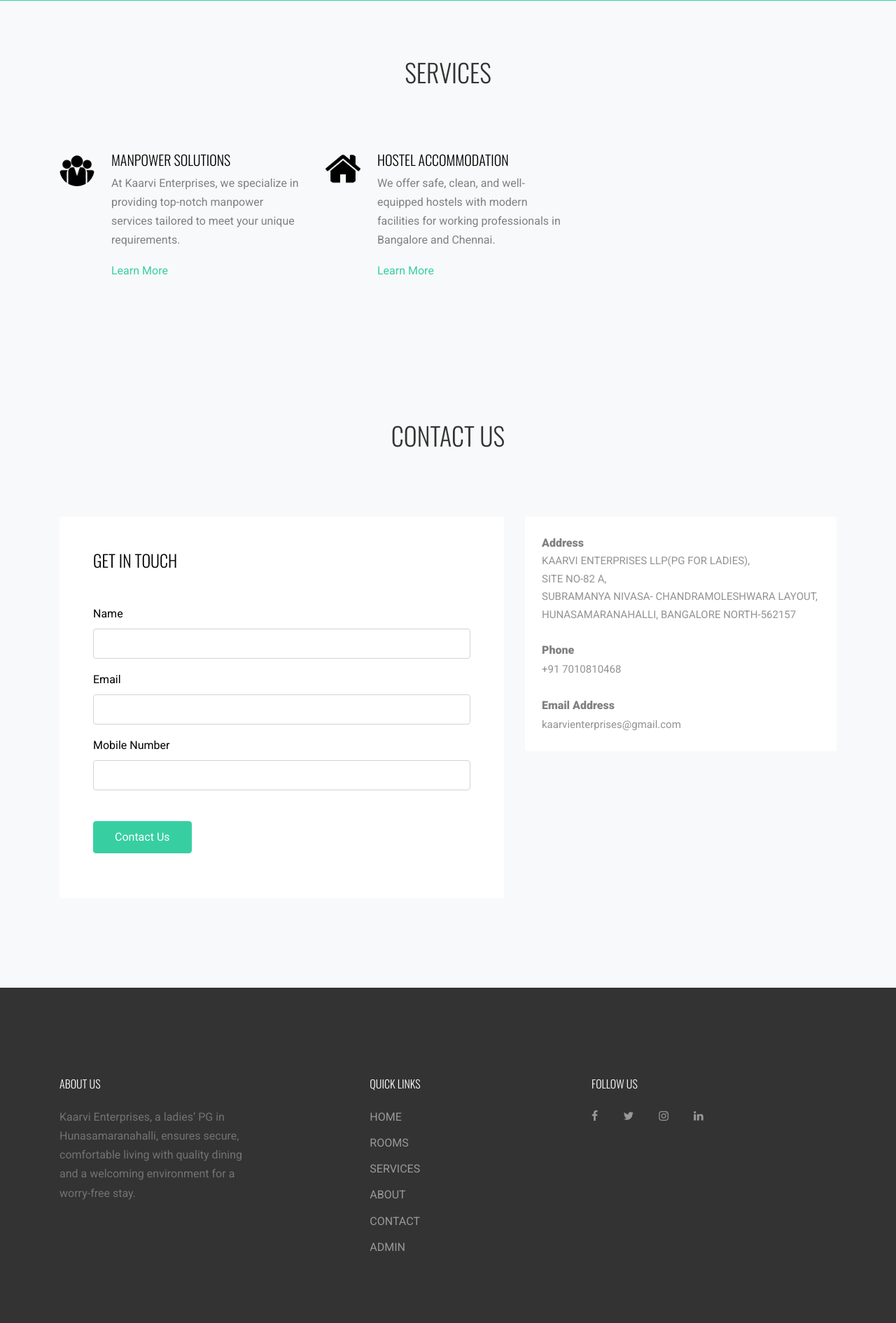
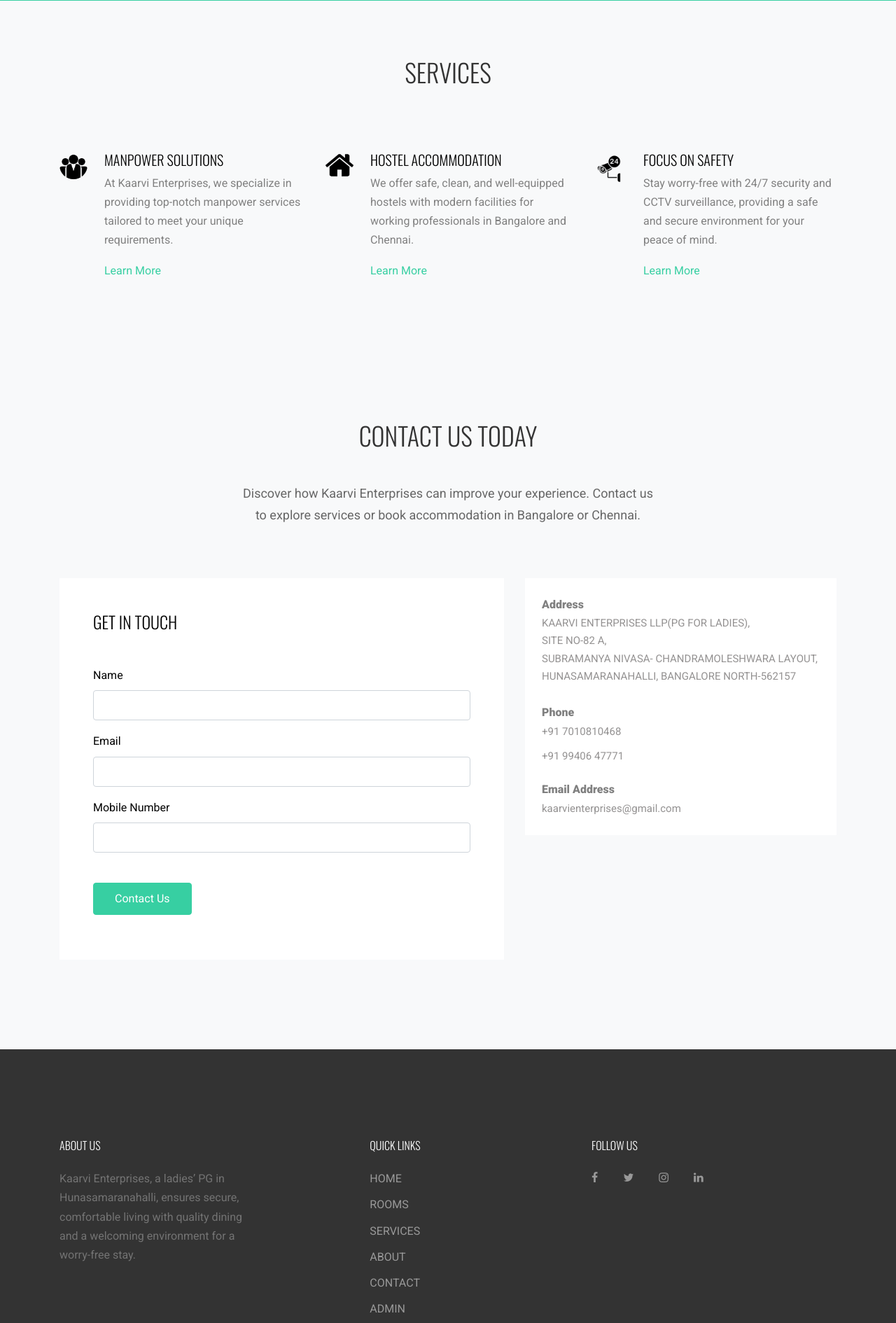
Before and after one commit to Bibinku/hosttry, a Django app: page / in a window 1280 px wide. Shown: the part 3426-5316 px from the top of the page at 70% size. Run offline with Django 5.2, Linux system fonts and the light colour scheme; data comes from the database, SQL or seed files in the repository; some libraries are stand-ins or nearby versions; some web fonts are replaced.

Commit message:
editing pages

```diff
--- a/Frontend/templates/Rooms.html
+++ b/Frontend/templates/Rooms.html
@@ -127,7 +127,7 @@
             {% endfor %}
         </div>
     </div>
-</div>
+</div><br><br>
 
 
 
--- a/Frontend/templates/home.html
+++ b/Frontend/templates/home.html
@@ -346,13 +346,14 @@
     <div class="row mb-5">
       <div class="col-12 text-center">
         <h2 class="section-title mb-3" style="font-size: 36px; font-weight: bold; color: #333; margin-bottom: 20px;">Services</h2><br>
-      </div>
+
+      </div><br>
     </div>
     <div class="row align-items-stretch" >
       <div class="col-md-6 col-lg-4 mb-4 mb-lg-4" data-aos="fade-up" >
         <div class="unit-4 d-flex">
           <div class="-4-icon mr-4">
-            <img src="{% static '/frontend/icons/man.png' %}" alt="Your Icon" style="width: 50px; height: 50px; border-radius: 50%;">
+            <img src="{% static '/frontend/icons/man.png' %}" alt="Your Icon" style="width: 40px; height: 40px; border-radius: 50%;">
           </div>
           <div>
             <h3>Manpower Solutions</h3>
@@ -364,11 +365,24 @@
       <div class="col-md-6 col-lg-4 mb-4 mb-lg-4" data-aos="fade-up" data-aos-delay="100"   >
         <div class="unit-4 d-flex">
           <div class="-4-icon mr-4">
-            <img src="{% static '/frontend/icons/home.png' %}" alt="Your Icon" style="width: 50px; height: 50px; border-radius: 50%;">
+            <img src="{% static '/frontend/icons/home.png' %}" alt="Your Icon" style="width: 40px; height: 40px; border-radius: 50%;">
           </div>
           <div>
             <h3>Hostel Accommodation</h3>
             <p>We offer safe, clean, and well-equipped hostels with modern facilities for working professionals in Bangalore and Chennai.</p>
+            <p><a href="{% url 'ourservices' %}">Learn More</a></p>
+          </div>
+
+        </div>
+      </div>
+      <div class="col-md-6 col-lg-4 mb-4 mb-lg-4" data-aos="fade-up" data-aos-delay="100"   >
+        <div class="unit-4 d-flex">
+          <div class="-4-icon mr-4">
+            <img  src="{% static '/frontend/icons/cctv.png' %}" alt="Your Icon" style="width: 50px; height: 50px; border-radius: 50%;">
+          </div>
+          <div>
+            <h3>Focus on Safety</h3>
+            <p>Stay worry-free with 24/7 security and CCTV surveillance, providing a safe and secure environment for your peace of mind.</p>
             <p><a href="{% url 'ourservices' %}">Learn More</a></p>
           </div>
 
@@ -387,8 +401,11 @@
         <div class="row mb-5">
           <div class="col-12 text-center">
             <h2 style="font-size: 36px; font-weight: bold; color: #333; margin-bottom: 20px;">
-                Contact Us
+                Contact Us Today
             </h2><br>
+             <p style="font-size: 18px; color: #666; font-weight: 400; max-width: 600px; margin: 0 auto;">
+                 Discover how Kaarvi Enterprises can improve your experience. Contact us to explore services or book accommodation in Bangalore or Chennai.
+            </p><br>
           </div>
         </div>
         <div class="row">
@@ -457,9 +474,19 @@
                  </p>
 
              </a>
-              <p class="mb-0 font-weight-bold">Phone</p>
-              <p class="mb-4"><a style="font-size: 15px; color: rgb(148, 146, 146);" href="tel:+91 7010810468">+91 7010810468</a></p>
-
+               <div style="margin-bottom: 20px;">
+            <p class="mb-0 font-weight-bold" style="font-size: 16px;">Phone</p>
+            <p class="mb-2">
+             <a style="font-size: 15px; color: rgb(148, 146, 146); text-decoration: none;" href="tel:+917010810468">
+             +91 7010810468
+             </a>
+            </p>
+            <p class="mb-0">
+                 <a style="font-size: 15px; color: rgb(148, 146, 146); text-decoration: none;" href="tel:+919940647771">
+                   +91 99406 47771
+                 </a>
+            </p>
+            </div>
               <p class="mb-0 font-weight-bold">Email Address</p>
               <p class="mb-0"><a style="font-size: 15px; color: rgb(148, 146, 146);" href="mailto:kaarvienterprises@gmail.com">kaarvienterprises@gmail.com</a></p>
 
--- a/Frontend/templates/ourservices.html
+++ b/Frontend/templates/ourservices.html
@@ -189,7 +189,7 @@
       </div>
     </div>
   </div>
-</div>
+</div><br><br>
 
 
 
--- a/Frontend/templates/singleroom.html
+++ b/Frontend/templates/singleroom.html
@@ -162,7 +162,7 @@
            </div>
         </div>
       </div>
-    </div>
+    </div><br><br>
 
 
 
```
Also changed, not shown: Frontend/templates/contact.html (+16 -3 lines).
